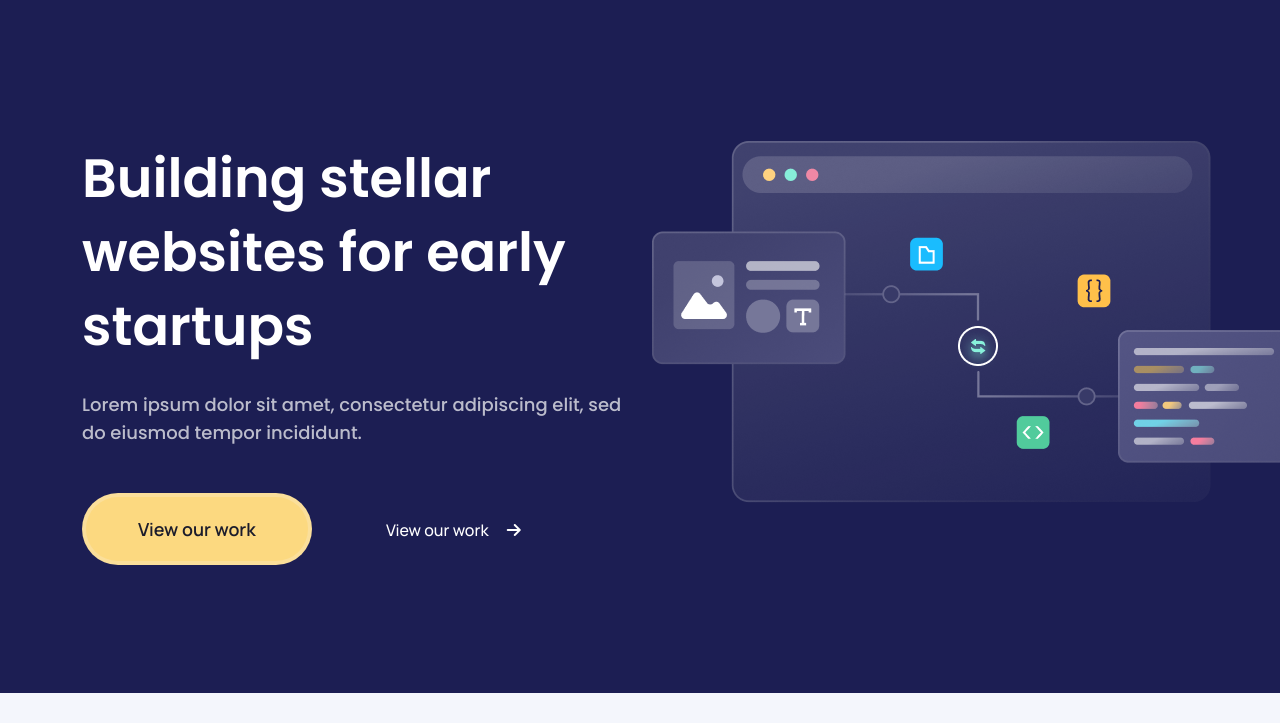
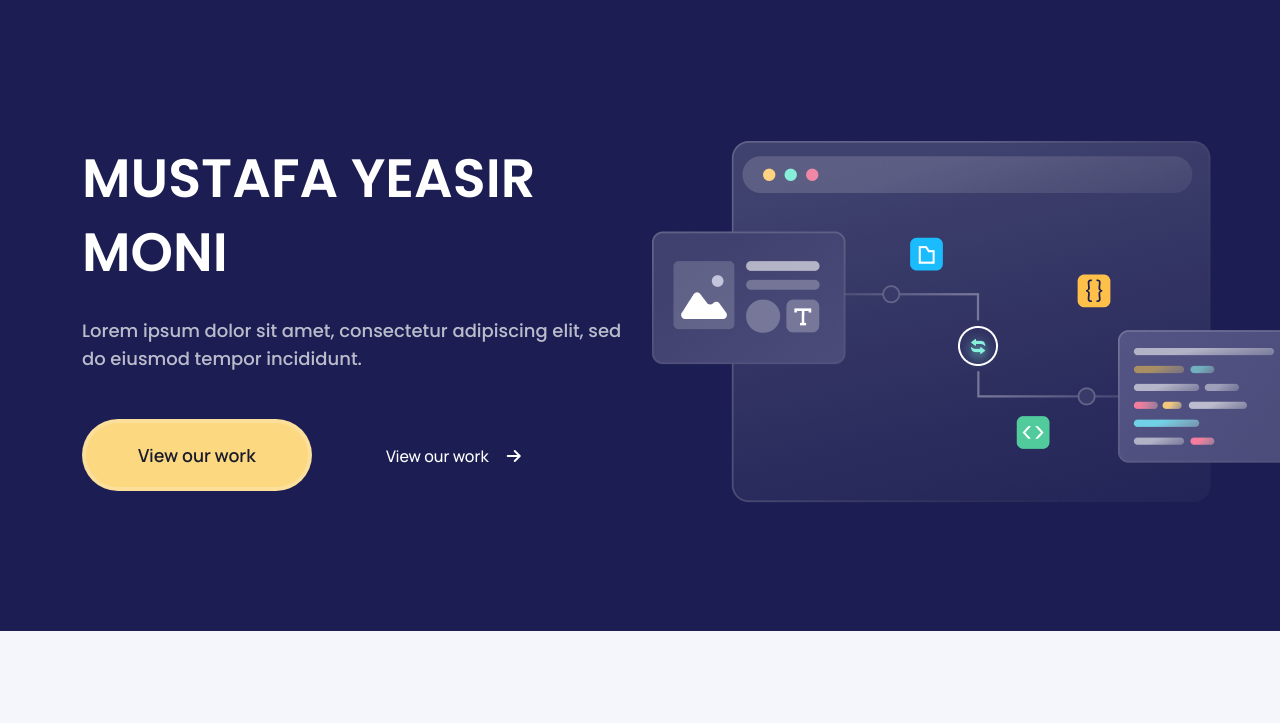
Before and after one commit to Yeasir-FDR/finesweet, a plain HTML site: page index.html in a window 1280 px wide. Shown: the part 77-800 px from the top of the page. Drawn offline with Linux system fonts and the light colour scheme.

Commit message:
heading change

```diff
--- a/index.html
+++ b/index.html
@@ -69,7 +69,8 @@
         <div class="row">
             <div class="col-lg-6">
                 <div class="banner-text">
-                    <h1>Building stellar websites for early startups</h1>
+                    <h1>MUSTAFA YEASIR MONI</h1>
+                    <!-- <h1>Building stellar websites for early startups</h1> -->
                     <p>Lorem ipsum dolor sit amet, consectetur adipiscing elit, sed do eiusmod tempor incididunt.</p>
                     <div class="buttons">
                         <button>View our work</button>
```
